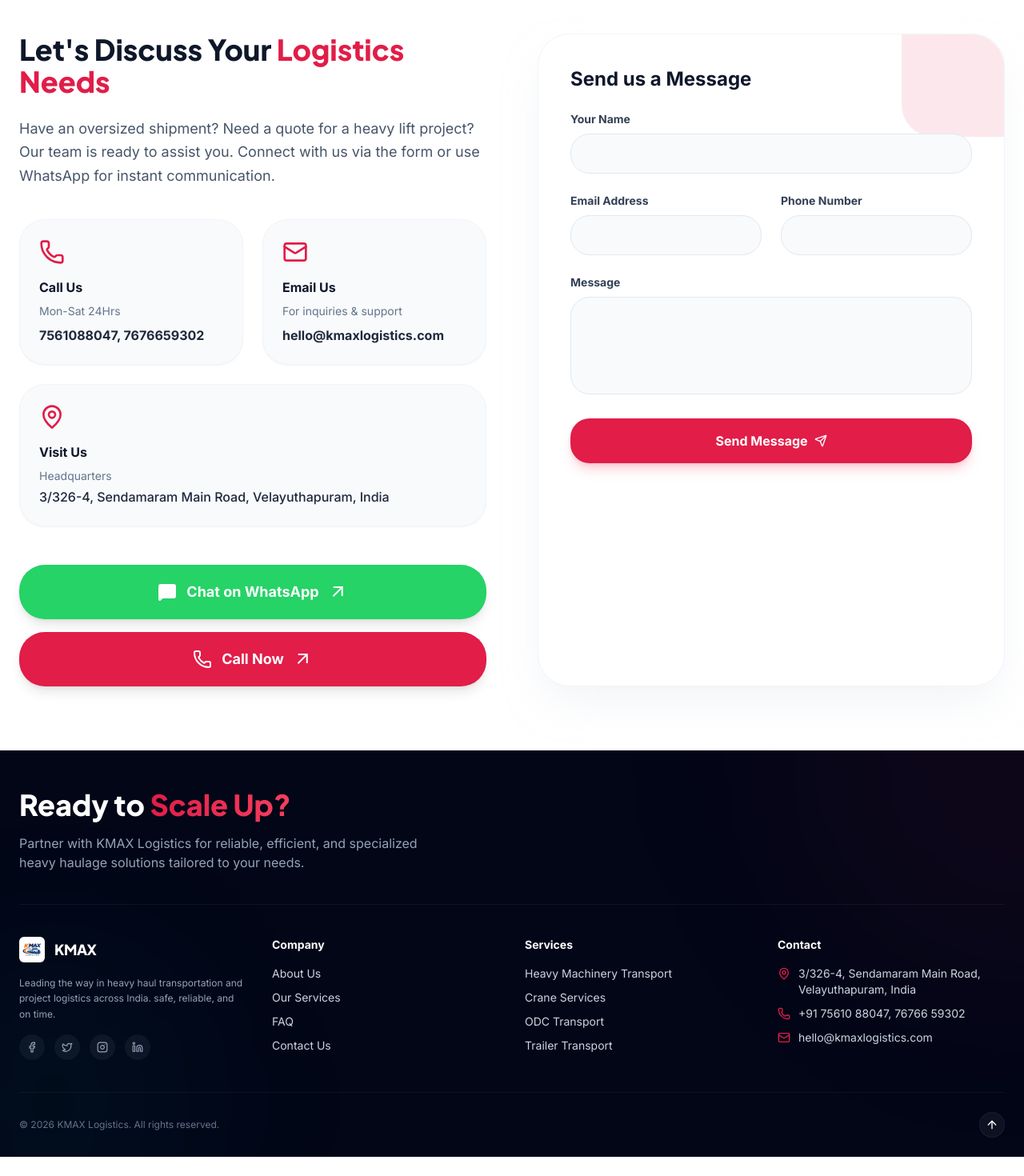
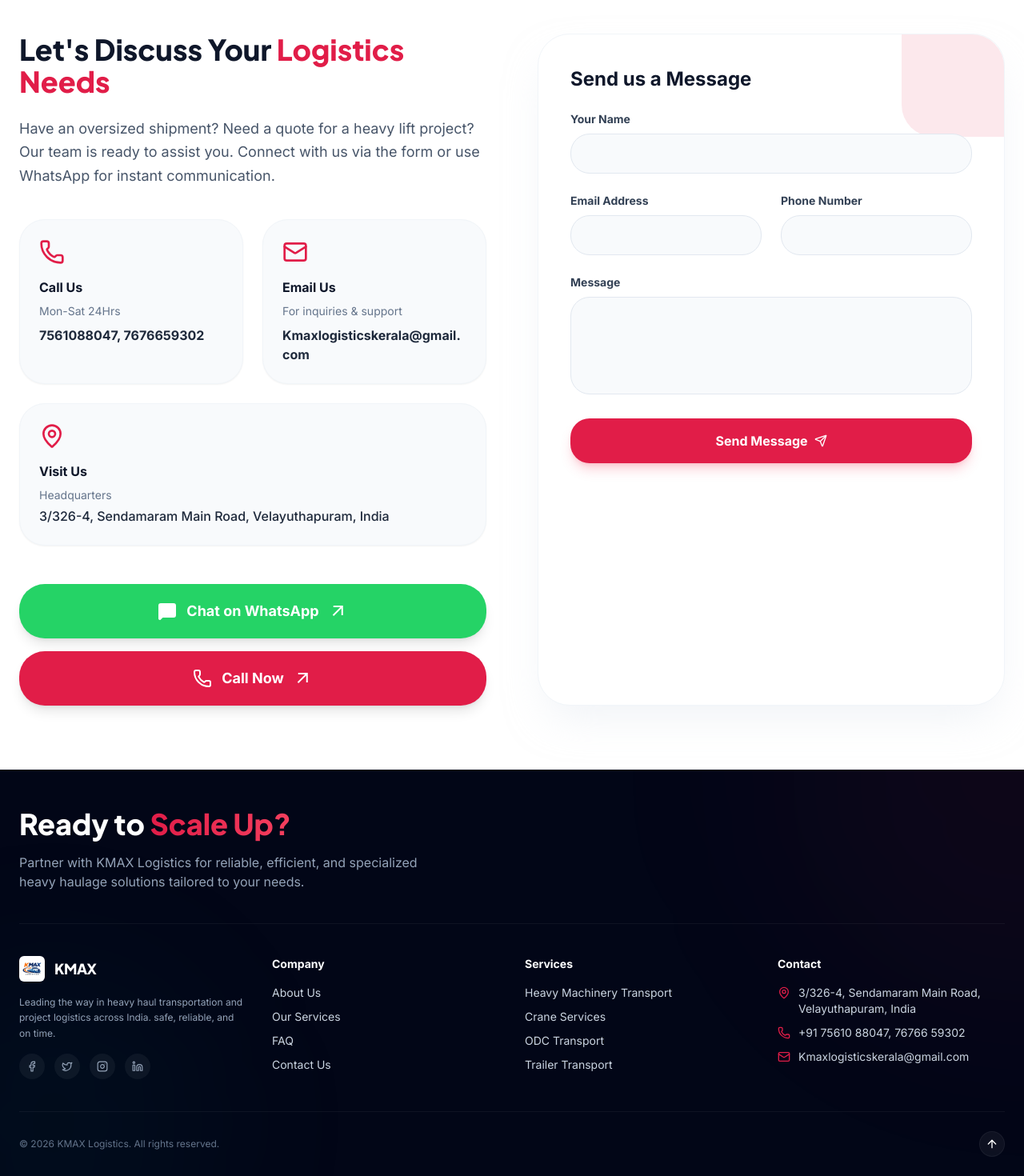
Before and after one commit to dhanushm1525/kochammaniyazhikam-logistics, a React (Vite) app in the folder kochammaniyazhikam-logistics/: page /contact in a window 1280 px wide. Shown: the part 438-1908 px from the top of the page at 80% size. Before the commit the page ends 1884 px from the top, so only its background shows below. Built offline with nearby package versions, Linux system fonts and the light colour scheme.

Commit message:
added social media pages and new mail id

```diff
--- a/kochammaniyazhikam-logistics/src/components/Footer.jsx
+++ b/kochammaniyazhikam-logistics/src/components/Footer.jsx
@@ -41,11 +41,19 @@
                             Leading the way in heavy haul transportation and project logistics across India. safe, reliable, and on time.
                         </p>
                         <div className="flex gap-3">
-                            {[Facebook, Twitter, Instagram, Linkedin].map((Icon, i) => (
-                                <a key={i} href="#" className="w-8 h-8 rounded-full bg-white/5 flex items-center justify-center hover:bg-primary hover:text-white transition-all hover:-translate-y-1 text-slate-400">
-                                    <Icon size={14} />
-                                </a>
-                            ))}
+                            {[
+                                { icon: Facebook, href: "https://www.facebook.com/share/18GgQG2432/" },
+                                { icon: Twitter, href: "#" },
+                                { icon: Instagram, href: "https://www.instagram.com/kmaxlogistics?igsh=Y2UxazdsMWYyNmxv" },
+                                { icon: Linkedin, href: "#" }
+                            ].map((social, i) => {
+                                const Icon = social.icon;
+                                return (
+                                    <a key={i} href={social.href} target={social.href !== "#" ? "_blank" : undefined} rel={social.href !== "#" ? "noopener noreferrer" : undefined} className="w-8 h-8 rounded-full bg-white/5 flex items-center justify-center hover:bg-primary hover:text-white transition-all hover:-translate-y-1 text-slate-400">
+                                        <Icon size={14} />
+                                    </a>
+                                );
+                            })}
                         </div>
                     </div>
 
@@ -97,7 +105,7 @@
                             </li>
                             <li className="flex items-center gap-2.5">
                                 <Mail size={16} className="text-primary shrink-0" />
-                                <span>hello@kmaxlogistics.com</span>
+                                <span>Kmaxlogisticskerala@gmail.com</span>
                             </li>
                         </ul>
                     </div>
--- a/kochammaniyazhikam-logistics/src/pages/ContactPage.jsx
+++ b/kochammaniyazhikam-logistics/src/pages/ContactPage.jsx
@@ -114,7 +114,7 @@
                                 <Mail className="text-primary mb-4 w-8 h-8" />
                                 <h4 className="font-bold text-slate-900 dark:text-white mb-2">Email Us</h4>
                                 <p className="text-slate-500 dark:text-slate-400 text-sm">For inquiries & support</p>
-                                <p className="text-slate-800 dark:text-slate-200 font-bold mt-2 break-all">hello@kmaxlogistics.com</p>
+                                <p className="text-slate-800 dark:text-slate-200 font-bold mt-2 break-all">Kmaxlogisticskerala@gmail.com</p>
                             </div>
                             <div className="p-6 bg-slate-50 dark:bg-slate-800 rounded-2xl border border-slate-100 dark:border-slate-700 shadow-sm md:col-span-2">
                                 <MapPin className="text-primary mb-4 w-8 h-8" />
```
Also changed, not shown: 1 other file (tests, documents, lock files or other folders).
